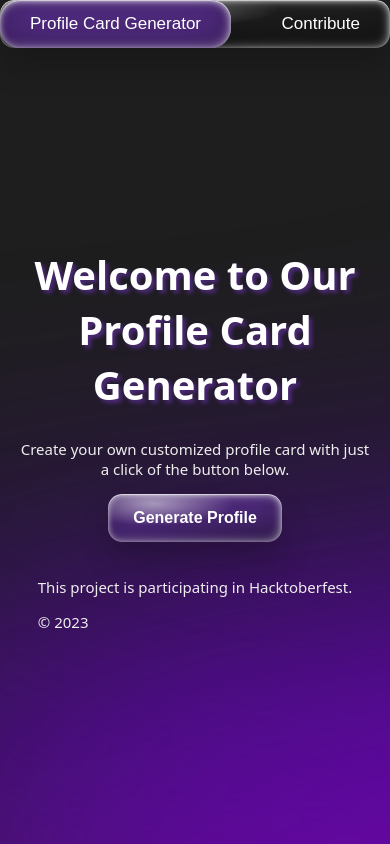
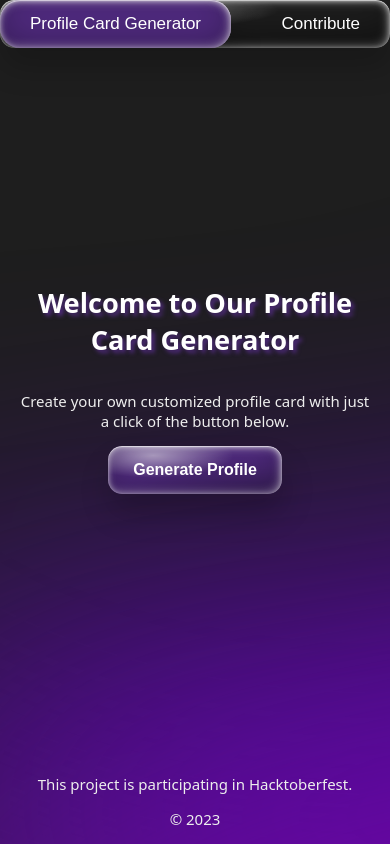
Before and after one commit to piyushkdas0611/Profile-Card-Generator, a plain HTML site: page index.html in a window 390 px wide. Drawn offline with Linux system fonts and the light colour scheme; a web font is replaced by a local one.

Commit message:
made homepage responsive

```diff
--- a/index.html
+++ b/index.html
@@ -1,6 +1,7 @@
 <!DOCTYPE html>
 <html>
 <head>
+    <meta name="viewport" content="width=device-width, initial-scale=1.0">
     <title>Profile Card Generator</title>
     <link rel="stylesheet" href="./stylesheets/styles.css">
 </head>
--- a/stylesheets/styles.css
+++ b/stylesheets/styles.css
@@ -15,10 +15,16 @@ body {
 }
 
 .container {
-  padding-top: 200px;
+  display: flex;
+  /* padding-top: 200px; */
   text-align: center;
   max-width: 800px;
   margin: 20px;
+  height: 100vh;
+  flex-direction: column;
+  flex-wrap: nowrap;
+  justify-content: center;
+  align-items: center;
 }
 
 h1 {
@@ -30,9 +36,12 @@ h1 {
 
 
 p {
+  display: flex;
   font-family: ui-sans-serif,system-ui,-apple-system,system-ui,"Segoe UI",Roboto,"Helvetica Neue",Arial,"Noto Sans",sans-serif,"Apple Color Emoji","Segoe UI Emoji","Segoe UI Symbol","Noto Color Emoji";
   font-size: 15px;
   color: #EEEEEE;
+  flex-direction: row;
+  justify-content: space-around;
 }
 
 .form-button {
@@ -102,3 +111,13 @@ p {
   color: white;
   transition: background-color 0.3s ease;
 }
+
+@media (max-width: 768px){
+  .container h1{
+    font-size: 1.7rem;
+  }
+
+  .topnav{
+    font-size: 1rem !important;
+  }
+}
```
